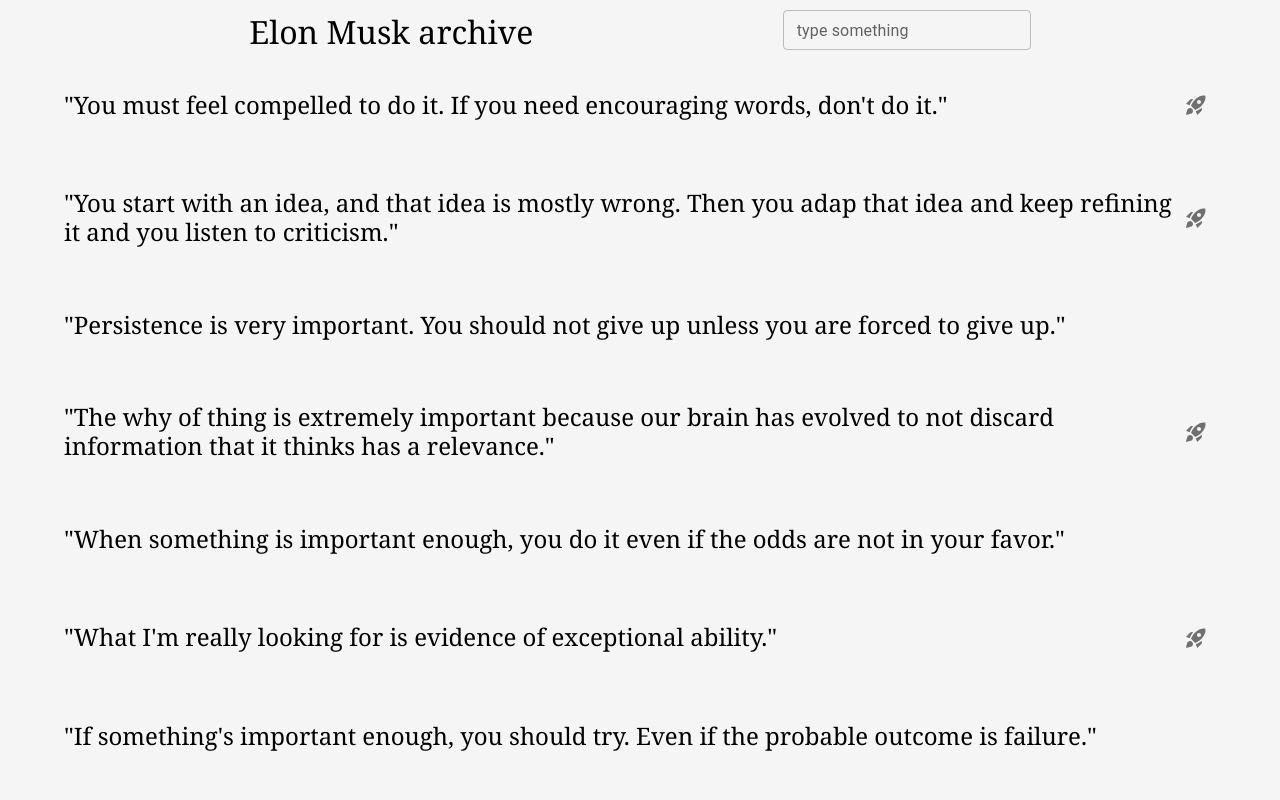
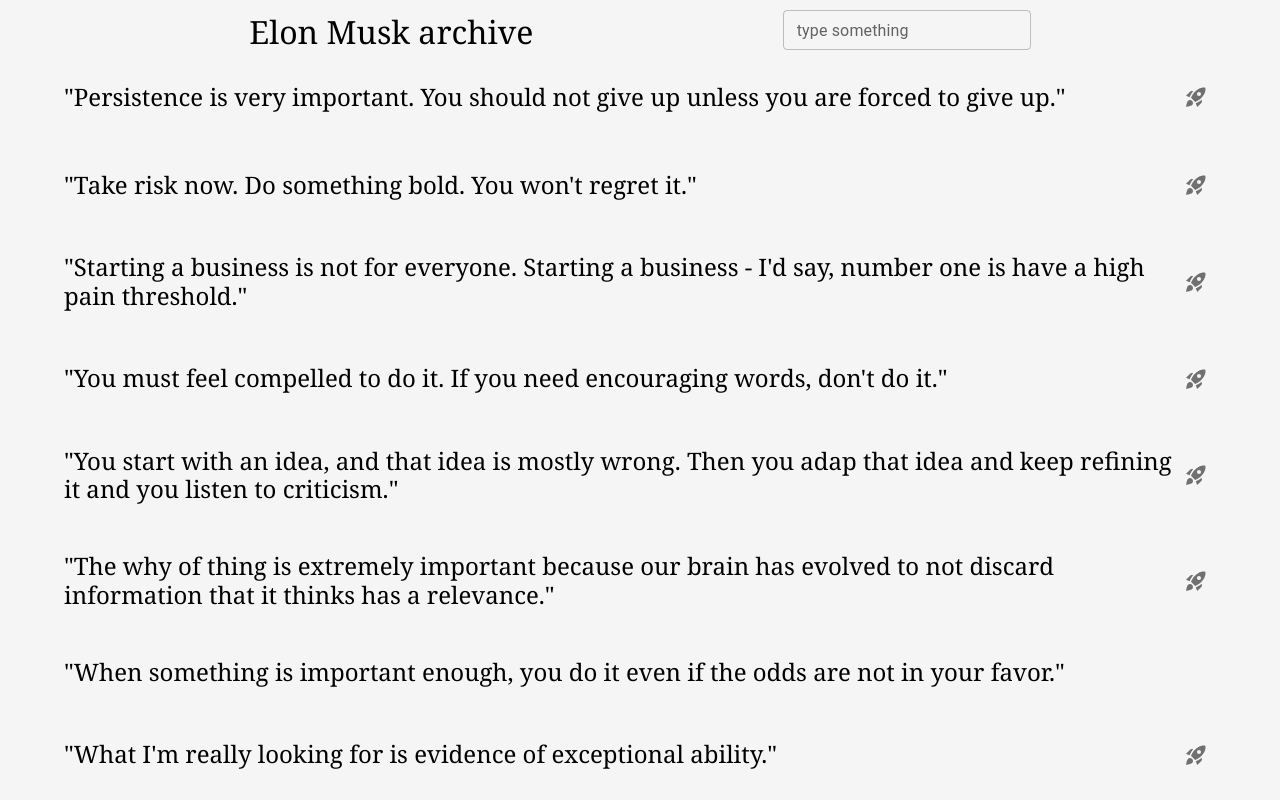
Before and after one commit to trungpham10/elonmusk-archive, a React (Create React App) app: page / in a window 1280 px wide. Shown: the top 800 px of the page. Built offline with nearby package versions, Linux system fonts and the light colour scheme.

Commit message:
update quotes, minor styling

```diff
--- a/public/quotes_data.json
+++ b/public/quotes_data.json
@@ -1,22 +1,33 @@
 {
     "quotes": [
         {
+            "quote": "Persistence is very important. You should not give up unless you are forced to give up.",
+            "url": "https://www.youtube.com/embed/ie2eME2y_3Q?start=35&autoplay=1",
+            "tags": ["persistence", "give", "up"]
+        },
+        {
+            "quote": "Take risk now. Do something bold. You won't regret it.",
+            "url": "https://www.youtube-nocookie.com/embed/Qa_4c9zrxf0?autoplay=1&amp;start=236",
+            "tags": ["risk", "motivation"]
+        },
+        {
+            "quote": "Starting a business is not for everyone. Starting a business - I'd say, number one is have a high pain threshold.",
+            "url": "https://www.youtube-nocookie.com/embed/B8O9-gUVssw?autoplay=1&amp;start=281",
+            "tags": ["business", "pain"]
+        },
+        {
             "quote": "You must feel compelled to do it. If you need encouraging words, don't do it.",
-            "url": "https://www.youtube-nocookie.com/embed/ie2eME2y_3Q?controls=1&autoplay=1",
+            "url": "https://www.youtube-nocookie.com/embed/ie2eME2y_3Q?autoplay=1",
             "tags": ["business", "motivation"]
         },
         {
             "quote": "You start with an idea, and that idea is mostly wrong. Then you adap that idea and keep refining it and you listen to criticism.",
-            "url": "https://www.youtube.com/embed/gxGUEGea0VU?start=27&controls=1",
+            "url": "https://www.youtube.com/embed/gxGUEGea0VU?start=27&autoplay=1",
             "tags": ["idea", "company", "improvement"]
         },
         {
-            "quote": "Persistence is very important. You should not give up unless you are forced to give up.",
-            "tags": ["persistence", "give", "up"]
-        },
-        {
             "quote": "The why of thing is extremely important because our brain has evolved to not discard information that it thinks has a relevance.",
-            "url": "https://www.youtube.com/embed/Qk_ilqerPcw",
+            "url": "https://www.youtube.com/embed/Qk_ilqerPcw?autoplay=1",
             "tags": ["why", "motivation"]
         },
         {
@@ -25,7 +36,7 @@
         },
         {
             "quote": "What I'm really looking for is evidence of exceptional ability.",
-            "url": "https://www.youtube.com/embed/EzvRLNLgG_U?start=0",
+            "url": "https://www.youtube.com/embed/EzvRLNLgG_U?autoplay=1",
             "tags": ["people", "exceptional", "hiring"]
         },
         {
@@ -33,23 +44,13 @@
             "tags": ["business", "motivation", "failure"]
         },
         {
-            "quote": "Starting a business is not for everyone. Starting a business - I'd say, number one is have a high pain threshold.",
-            "url": "https://www.youtube-nocookie.com/embed/B8O9-gUVssw?controls=1&amp;start=281",
-            "tags": ["business", "pain"]
-        },
-        {
             "quote": "Work hard every waking hour.",
-            "url": "https://www.youtube-nocookie.com/embed/Qa_4c9zrxf0?controls=1",
+            "url": "https://www.youtube-nocookie.com/embed/Qa_4c9zrxf0?autoplay=1",
             "tags": ["business", "work"]
         },
         {
-            "quote": "Take risk now. Do something bold. You won't regret it.",
-            "url": "https://www.youtube-nocookie.com/embed/Qa_4c9zrxf0?controls=1&amp;start=236",
-            "tags": ["risk", "motivation"]
-        },
-        {
             "quote": "It's important that you like whatever you're doing. If you don't like it, life is too short.",
-            "url": "https://www.youtube-nocookie.com/embed/B8O9-gUVssw?controls=1&amp;start=331",
+            "url": "https://www.youtube-nocookie.com/embed/B8O9-gUVssw?autoplay=1&amp;start=331",
             "tags": ["like", "life", "passion"]
         },
         {
@@ -70,7 +71,7 @@
         },
         {
             "quote": "Great companies are built on great products.",
-            "url": "https://www.youtube-nocookie.com/embed/Qa_4c9zrxf0?controls=1&amp;start=81",
+            "url": "https://www.youtube-nocookie.com/embed/Qa_4c9zrxf0?autoplay=1&amp;start=81",
             "tags": ["business", "product"]
         },
         {
--- a/src/App.css
+++ b/src/App.css
@@ -19,7 +19,7 @@
   height: fit-content;
   text-align: center;
   align-items: center;
-  padding: 2rem 5% 2rem 5%;
+  padding: 1.5rem 5% 1.5rem 5%;
 }
 
 .video-modal {
```
